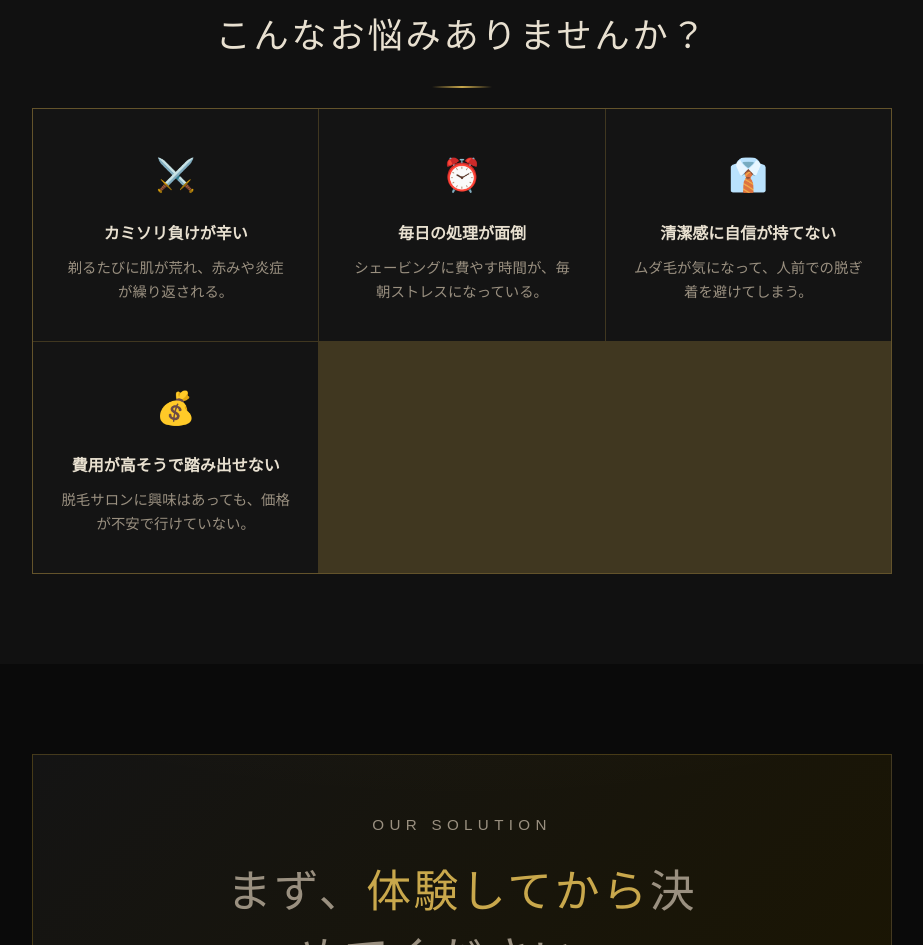
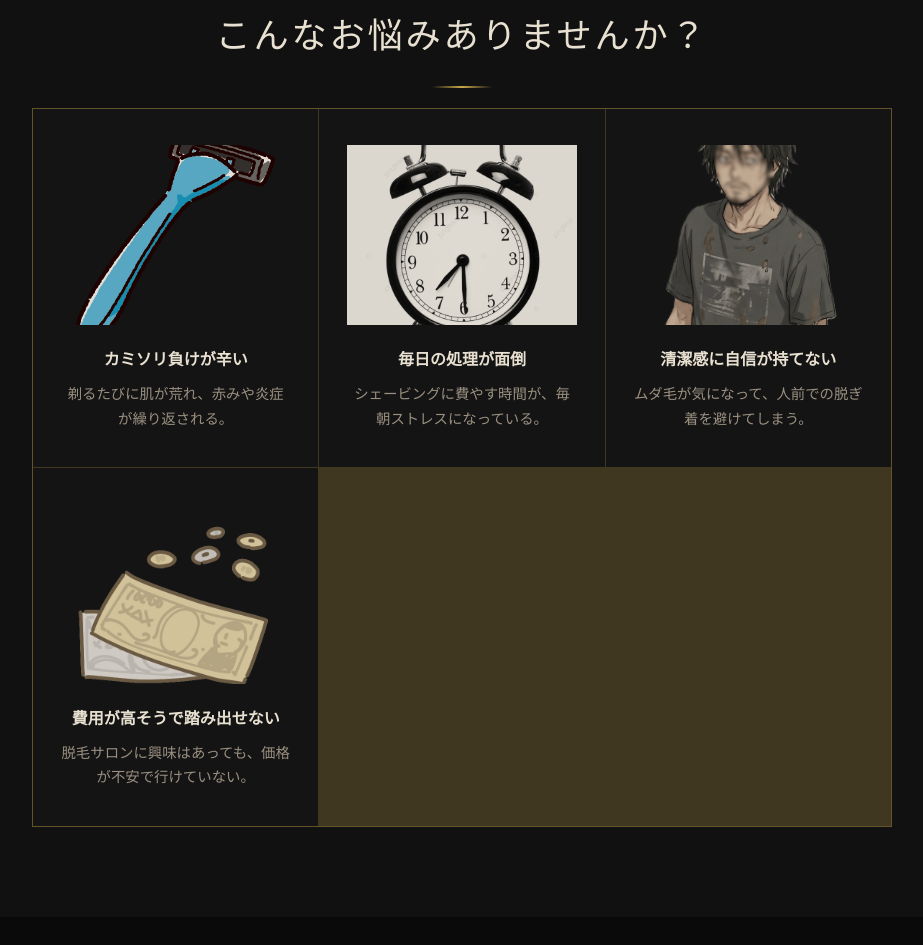
Before and after one commit to mens-ar/-LP, a plain HTML site: page lp.html in a window 1280 px wide. Shown: the part 1052-1997 px from the top of the page, without its empty margins (178-1101 px from the left). Drawn offline with Linux system fonts and the light colour scheme.

Commit message:
Replace emoji icons with images in problems section

```diff
--- a/lp.html
+++ b/lp.html
@@ -183,9 +183,16 @@
       text-align: center;
     }
     .problem-icon {
-      font-size: 2rem;
-      margin-bottom: 16px;
+      width: 100%;
+      height: 180px;
+      object-fit: cover;
       display: block;
+      margin-bottom: 20px;
+      filter: brightness(0.85) sepia(0.15);
+      transition: filter 0.3s;
+    }
+    .problem-item:hover .problem-icon {
+      filter: brightness(1) sepia(0);
     }
     .problem-item p {
       font-family: 'Hiragino Sans', 'Yu Gothic', sans-serif;
@@ -548,22 +555,22 @@
       <div class="section-divider"></div>
       <div class="problems-grid">
         <div class="problem-item">
-          <span class="problem-icon">⚔️</span>
+          <img class="problem-icon" src="images/カミソリ.png" alt="カミソリ負け">
           <strong>カミソリ負けが辛い</strong>
           <p>剃るたびに肌が荒れ、赤みや炎症が繰り返される。</p>
         </div>
         <div class="problem-item">
-          <span class="problem-icon">⏰</span>
+          <img class="problem-icon" src="images/時計.png" alt="時間の無駄">
           <strong>毎日の処理が面倒</strong>
           <p>シェービングに費やす時間が、毎朝ストレスになっている。</p>
         </div>
         <div class="problem-item">
-          <span class="problem-icon">👔</span>
+          <img class="problem-icon" src="images/男性.png" alt="清潔感">
           <strong>清潔感に自信が持てない</strong>
           <p>ムダ毛が気になって、人前での脱ぎ着を避けてしまう。</p>
         </div>
         <div class="problem-item">
-          <span class="problem-icon">💰</span>
+          <img class="problem-icon" src="images/お金.png" alt="費用">
           <strong>費用が高そうで踏み出せない</strong>
           <p>脱毛サロンに興味はあっても、価格が不安で行けていない。</p>
         </div>
```
Also changed, not shown: images/mens1.png (added), images/お金.png (added), images/カミソリ.png (added), images/時計.png (added), images/男性.png (added).
